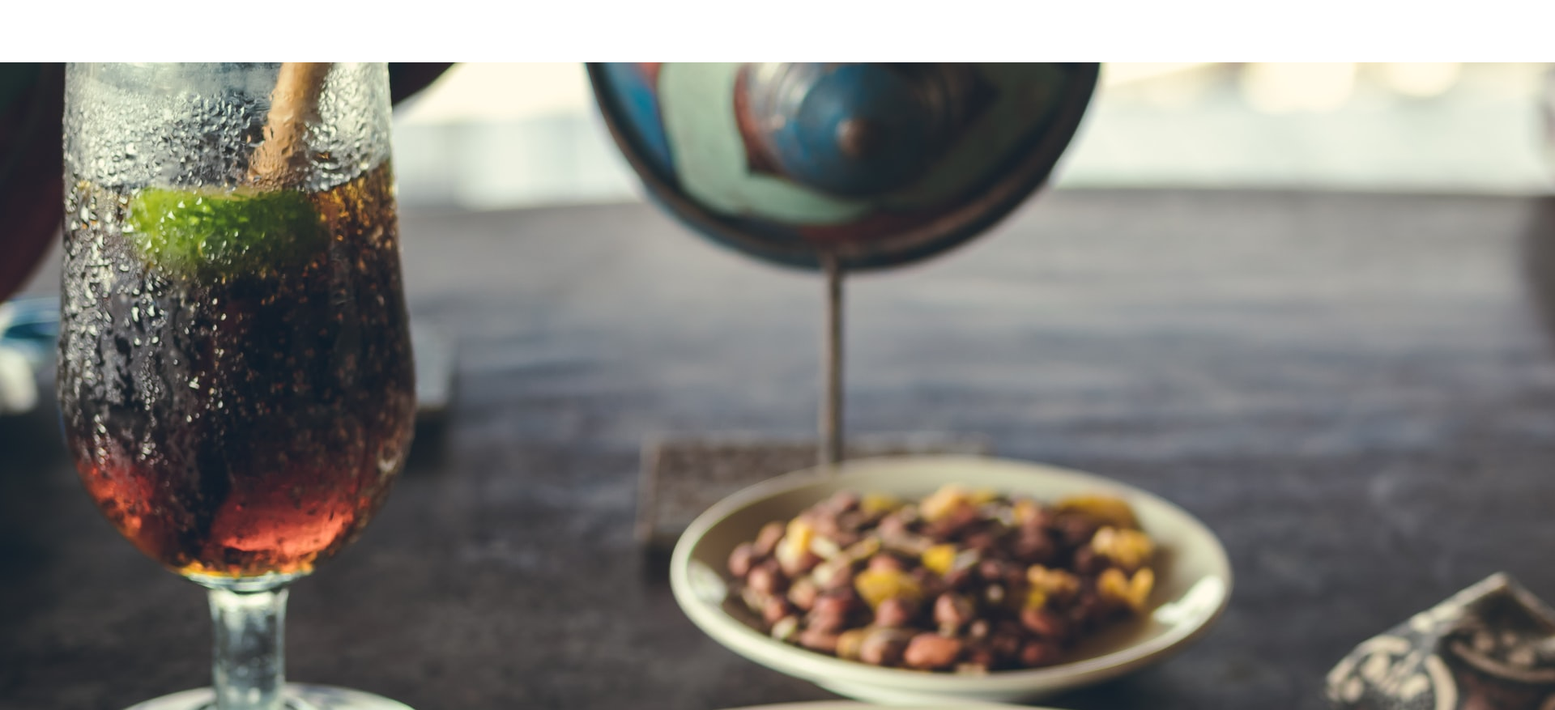
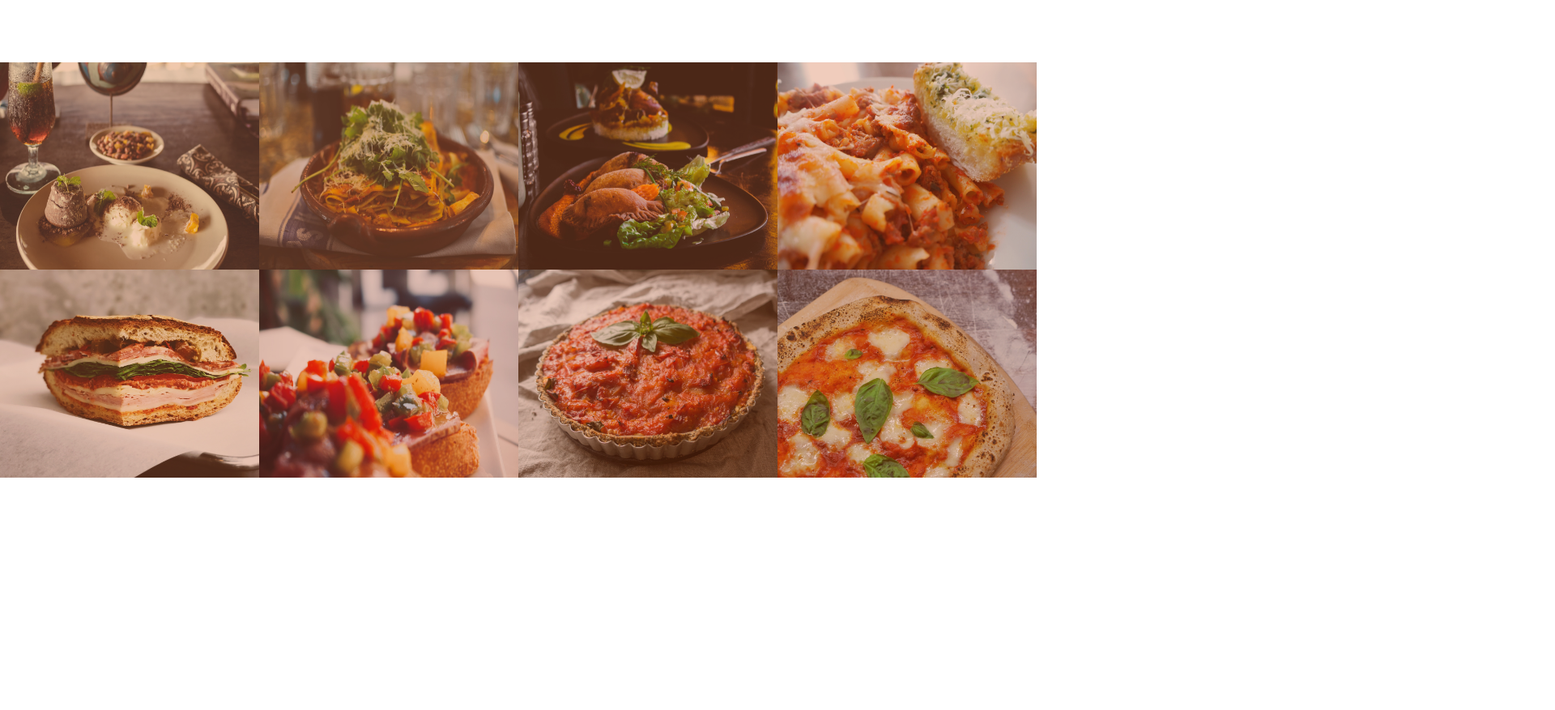
Before and after one commit to DJaye33/pizzanos_project, a plain HTML site: page index.html in a window 1280 px wide. Shown: the part 1410-2287 px from the top of the page at 81% size, 1920 px wide, since content can reach past the window. After the commit the page ends 2000 px from the top, so only its background shows below. Drawn offline with Linux system fonts and the light colour scheme.

Commit message:
finished image gallery

```diff
--- a/index.html
+++ b/index.html
@@ -97,19 +97,46 @@
 
     <section class="meals">
       <div class="meals__showcase">
-        <img src="/images/italian-dessert.jpg" alt="italian dessert" />
-        <img src="/images/italian-dish.jpg" alt="italian dish" />
-        <img src="/images/italian-dish-02.jpg" alt="italian dish" />
-        <img src="/images/italian-pasta.jpg" alt="italian dish" />
-      </div>
-      <div class="meals__showcase">
-        <img src="images/italian-sandwhich.jpg" alt="italian pasta dish" />
-        <img src="images/italian-specialty.jpg" alt="italian specialty dish" />
         <img
+          class="meals__showcase-pics"
+          src="/images/italian-dessert.jpg"
+          alt="italian dessert"
+        />
+        <img
+          class="meals__showcase-pics"
+          src="/images/italian-dish.jpg"
+          alt="italian dish"
+        />
+        <img
+          class="meals__showcase-pics"
+          src="/images/italian-dish-02.jpg"
+          alt="italian dish"
+        />
+        <img
+          class="meals__showcase-pics"
+          src="/images/italian-pasta.jpg"
+          alt="italian dish"
+        />
+        <img
+          class="meals__showcase-pics"
+          src="images/italian-sandwhich.jpg"
+          alt="italian pasta dish"
+        />
+        <img
+          class="meals__showcase-pics"
+          src="images/italian-specialty.jpg"
+          alt="italian specialty dish"
+        />
+        <img
+          class="meals__showcase-pics"
           src="images/italian-specialty-pie.jpg"
           alt="italian specialty pie"
         />
-        <img src="images/large-pizza.jpg" alt="italian pizza" />
+        <img
+          class="meals__showcase-pics"
+          src="images/large-pizza.jpg"
+          alt="italian pizza"
+        />
       </div>
     </section>
   </body>
--- /dev/null
+++ b/scss/components/_meals.scss
@@ -0,0 +1,19 @@
+.meals__showcase {
+  display: grid;
+  grid-template-rows: repeat(2, 1fr);
+  grid-template-columns: repeat(4, 1fr);
+  background-color: var(--color-secondary-orange);
+  overflow: hidden;
+
+  &-pics {
+    height: 100%;
+    width: 100%;
+    opacity: .7;
+    transition: transform 0.5s;
+    overflow: hidden;
+
+    &:hover {
+      transform: scale(1.1);
+    }
+  }
+}
--- a/scss/components/components.scss
+++ b/scss/components/components.scss
@@ -1,2 +1,3 @@
 @import "header";
 @import "features";
+@import "meals";
```
Also changed, not shown: css/main.css, scss/_layout.scss (line endings or trailing spaces), 1 other file.
